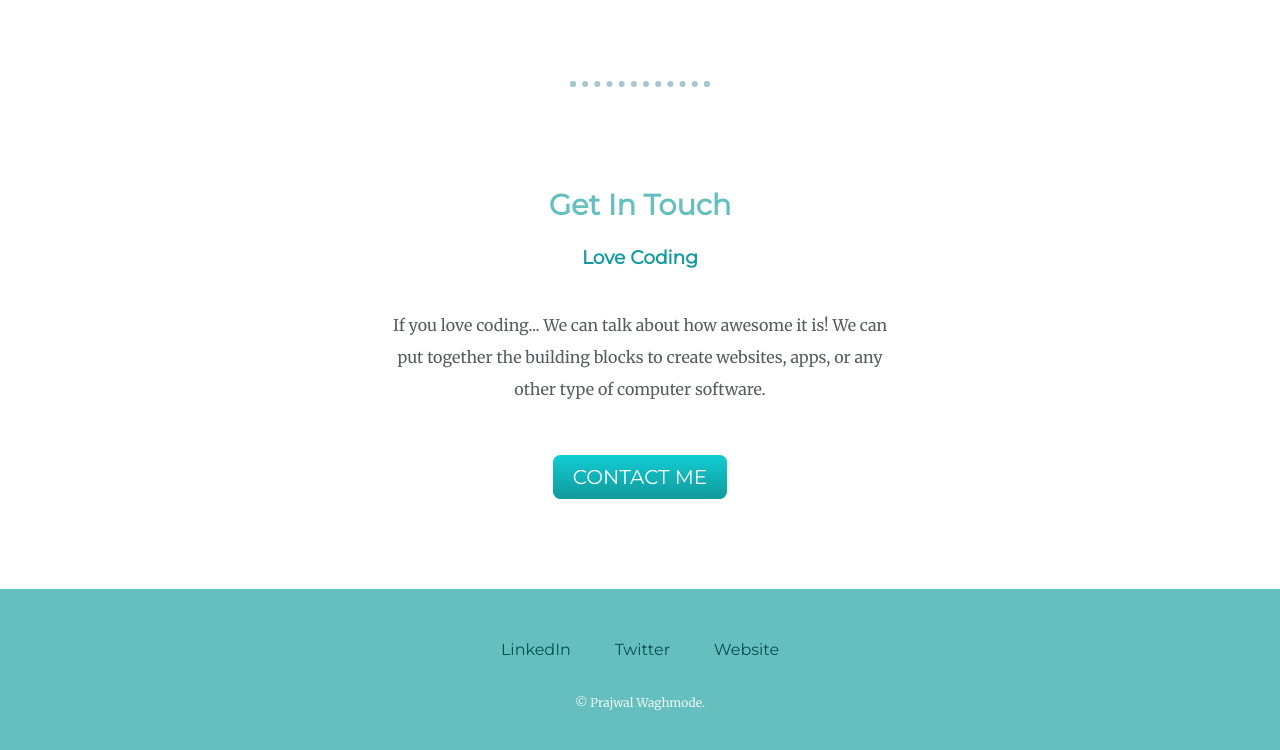
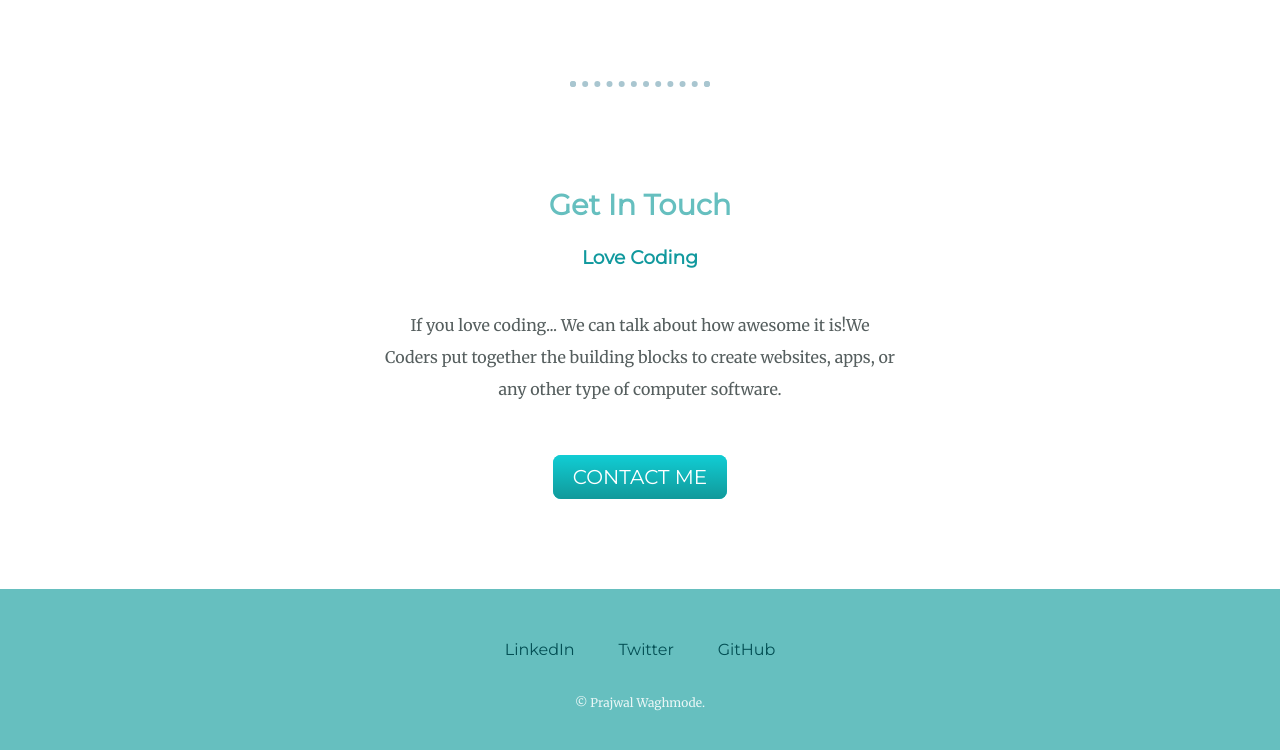
Before and after one commit to prajwal0211/personal-site, a plain HTML site: page index.html in a window 1280 px wide. Shown: the part 1923-2673 px from the top of the page. Drawn offline with Linux system fonts and the light colour scheme.

Commit message:
Update index.html

```diff
--- a/index.html
+++ b/index.html
@@ -19,7 +19,7 @@
         <div class="profile">
           <img src="images/profile-modified.png" alt="profile-img">
           <h2>Hello.</h2>
-          <p class="intro">I'm a Student studing in Mumabai University. I have interest in web design and love to create for web pages.</p>
+          <p class="intro">I'm a Student studing in Mumabai University. I have interest in web devlopment and love to create web pages.</p>
         </div>
         <hr>
         <div class="skills">
@@ -39,7 +39,7 @@
         <div class="contact-me">
           <h2>Get In Touch</h2>
           <h3>Love Coding</h3>
-          <p class="contact-msg">If you love coding... We can talk about how awesome it is! We can put together the building blocks to create websites, apps, or any other type of computer software.</p>
+          <p class="contact-msg">If you love coding... We can talk about how awesome it is!We Coders put together the building blocks to create websites, apps, or any other type of computer software.</p>
           <a class="btn" href="mailto:prajwalwaghmode10@gmail.com">CONTACT ME</a>
         </div>
       </div>
@@ -48,7 +48,7 @@
       <div class="bottom-container">
         <a class="footer-link" href="https://www.linkedin.com/in/prajwalw02">LinkedIn</a>
         <a class="footer-link" href="https://twitter.com/PrajwalWaghmode">Twitter</a>
-        <a class="footer-link" href="https://www.appbrewery.co/">Website</a>
+        <a class="footer-link" href="https://github.com/prajwal0211">GitHub</a>
         <p class="copywrite">© Prajwal Waghmode.</p>
       </div>
 
```
